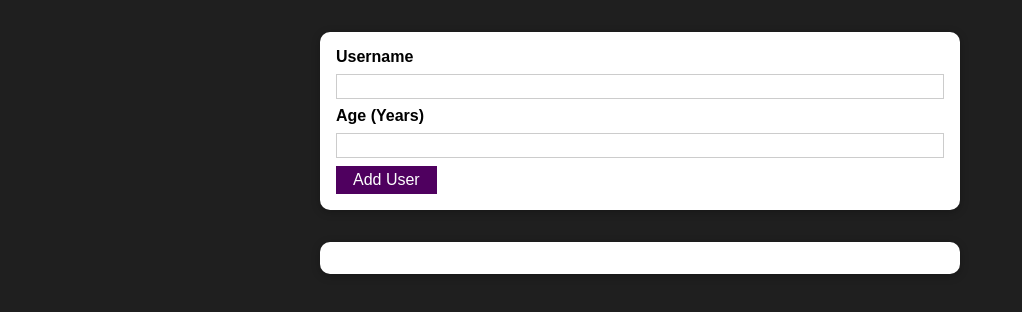
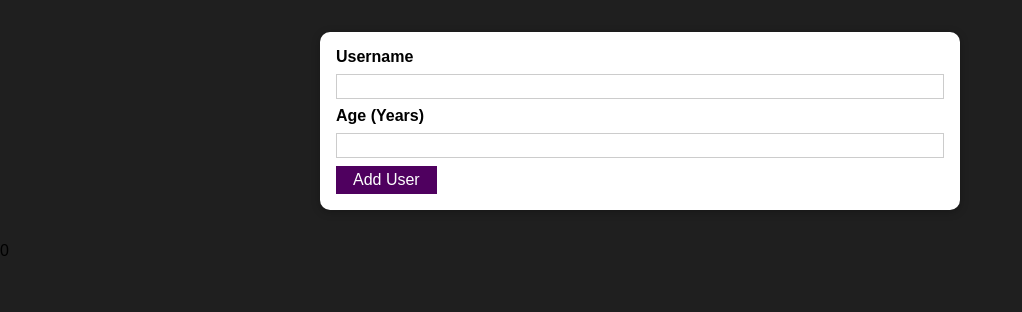
Before and after one commit to DiskMethod/react-proj-2, a React (Create React App) app: page / in a window 1280 px wide. Shown: the top 312 px of the page, without its empty margins (0-1022 px from the left). Built offline with nearby package versions, Linux system fonts and the light colour scheme.

Commit message:
Added the ability to remove users and improved UI when there are no users

```diff
--- a/src/App.jsx
+++ b/src/App.jsx
@@ -12,10 +12,18 @@ function App() {
     });
   };
 
+  const removeUserHandler = (id) => {
+    setUsers((prevUsers) => {
+      return prevUsers.filter((user) => user.id.toString() !== id);
+    });
+  };
+
   return (
     <>
       <AddUser onAddUser={addUserHandler} />
-      <UsersList users={users} />
+      {users.length && (
+        <UsersList users={users} onRemoveUser={removeUserHandler} />
+      )}
     </>
   );
 }
--- a/src/components/Users/UsersList.jsx
+++ b/src/components/Users/UsersList.jsx
@@ -4,12 +4,16 @@ import Card from "../UI/Card";
 import styles from "./UsersList.module.css";
 
 const UsersList = (props) => {
+  const clickHandler = (e) => {
+    props.onRemoveUser(e.target.id);
+  };
+
   return (
     <Card className={styles.users}>
-      <ul>
+      <ul onClick={clickHandler}>
         {props.users.map((user) => {
           return (
-            <li key={user.id}>
+            <li key={user.id} id={user.id}>
               {user.username} ({user.age} years old)
             </li>
           );
```
